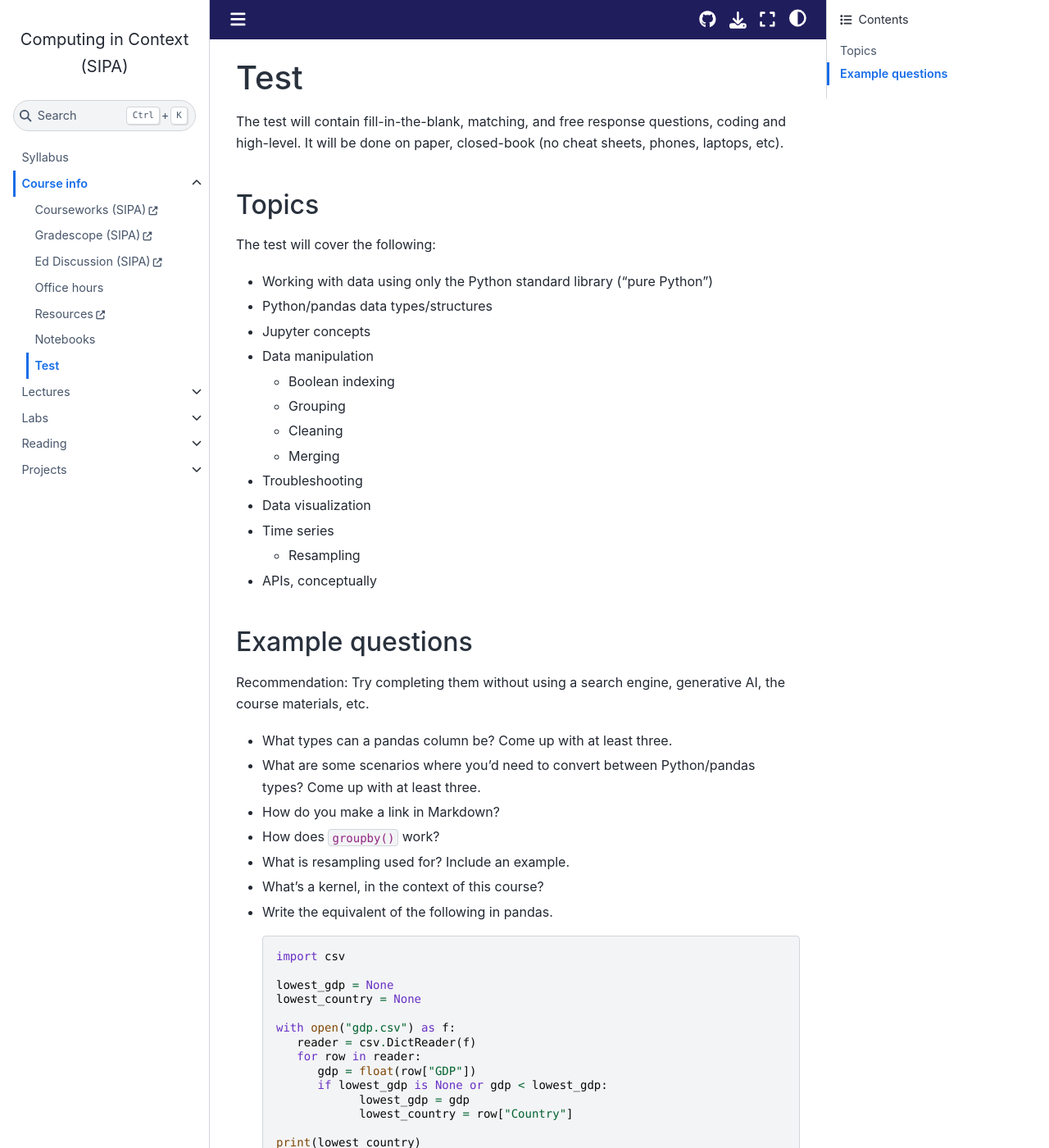
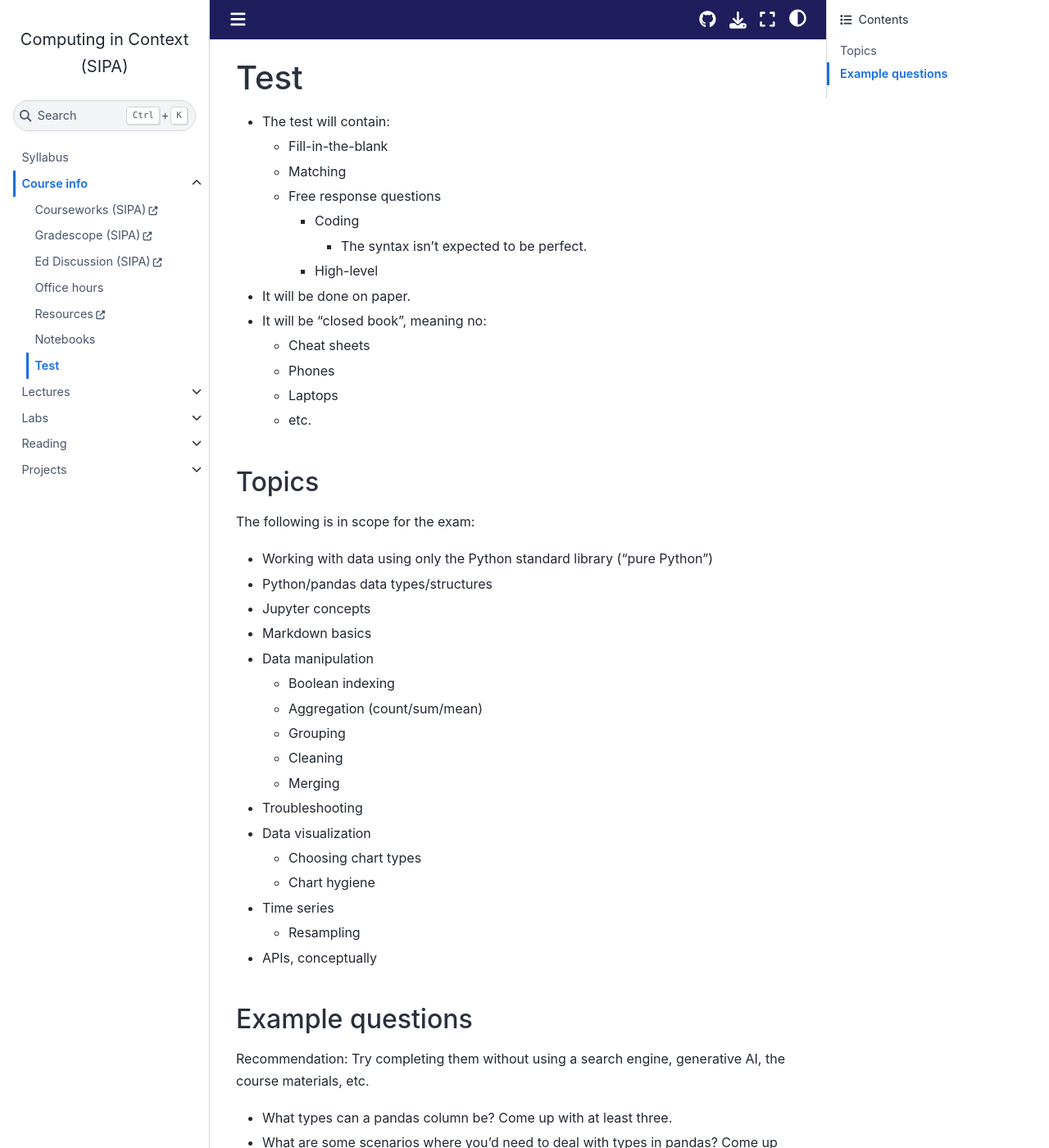
Before and after one commit to afeld/computing-in-context, a Jupyter Book: the page built from test.md, in a window 1280 px wide and 1400 px high. Shown: the whole window at 82% size. Built offline with Jupyter Book 1.0.4 settings and Sphinx 7.4.7 and the Sphinx Book theme 1.1.4, drawn with Linux system fonts in a browser that asks for light colours; pages that are not in the unit, such as notebooks, are missing from menus; comment, search, counter and statistics services are not loaded; some of the changed text lies outside the part shown.

Commit message:
tweak test page
- Clarifies that pseudocode is ok
- Adds topics that are reflected in the example questions
- Add a couple example questions

````diff
--- a/test.md
+++ b/test.md
@@ -1,21 +1,37 @@
 # Test
 
-The test will contain fill-in-the-blank, matching, and free response questions, coding and high-level. It will be done on paper, closed-book (no cheat sheets, phones, laptops, etc).
+- The test will contain:
+  - Fill-in-the-blank
+  - Matching
+  - Free response questions
+    - Coding
+      - The syntax isn't expected to be perfect.
+    - High-level
+- It will be done on paper.
+- It will be "closed book", meaning no:
+  - Cheat sheets
+  - Phones
+  - Laptops
+  - etc.
 
 ## Topics
 
-The test will cover the following:
+The following is in scope for the exam:
 
 - Working with data using only the Python standard library ("pure Python")
 - Python/pandas data types/structures
 - Jupyter concepts
+- Markdown basics
 - Data manipulation
   - Boolean indexing
+  - Aggregation (count/sum/mean)
   - Grouping
   - Cleaning
   - Merging
 - Troubleshooting
 - Data visualization
+  - Choosing chart types
+  - Chart hygiene
 - Time series
   - Resampling
 - APIs, conceptually
@@ -25,7 +41,7 @@ The test will cover the following:
 Recommendation: Try completing them without using a search engine, generative AI, the course materials, etc.
 
 - What types can a pandas column be? Come up with at least three.
-- What are some scenarios where you'd need to convert between Python/pandas types? Come up with at least three.
+- What are some scenarios where you'd need to deal with types in pandas? Come up with at least three.
 - How do you make a link in Markdown?
 - How does `groupby()` work?
 - What is resampling used for? Include an example.
@@ -53,18 +69,27 @@ Recommendation: Try completing them without using a search engine, generative AI
 - What are the different kinds of merges? Can describe through text and/or visuals.
 - How would you merge the following Dataframes? Write the code as best you can.
 
-**`intros`**
+  **`intros`**
 
-| Name         | Year introduced |
-| ------------ | --------------- |
-| Mickey Mouse | 1928            |
-| Big Bird     | 1969            |
-| Lisa Simpson | 1987            |
+  | Name         | Year introduced |
+  | ------------ | --------------- |
+  | Mickey Mouse | 1928            |
+  | Big Bird     | 1969            |
+  | Lisa Simpson | 1987            |
 
-**`shows`**
+  **`shows`**
 
-| First  | Last    | Series        |
-| ------ | ------- | ------------- |
-| Lisa   | Simpson | The Simpsons  |
-| Mickey | Mouse   | multiple      |
-| Big    | Bird    | Sesame Street |
+  | First  | Last    | Series        |
+  | ------ | ------- | ------------- |
+  | Lisa   | Simpson | The Simpsons  |
+  | Mickey | Mouse   | multiple      |
+  | Big    | Bird    | Sesame Street |
+
+- Why would you use an API?
+- Suppose you have this JSON stored in a `candidates` variable. Write code to retrieve the name.
+
+  ```json
+  {
+    "results": [{ "name": "Jimmy McMillan", "first_file_date": "2010-01-01" }]
+  }
+  ```
````
